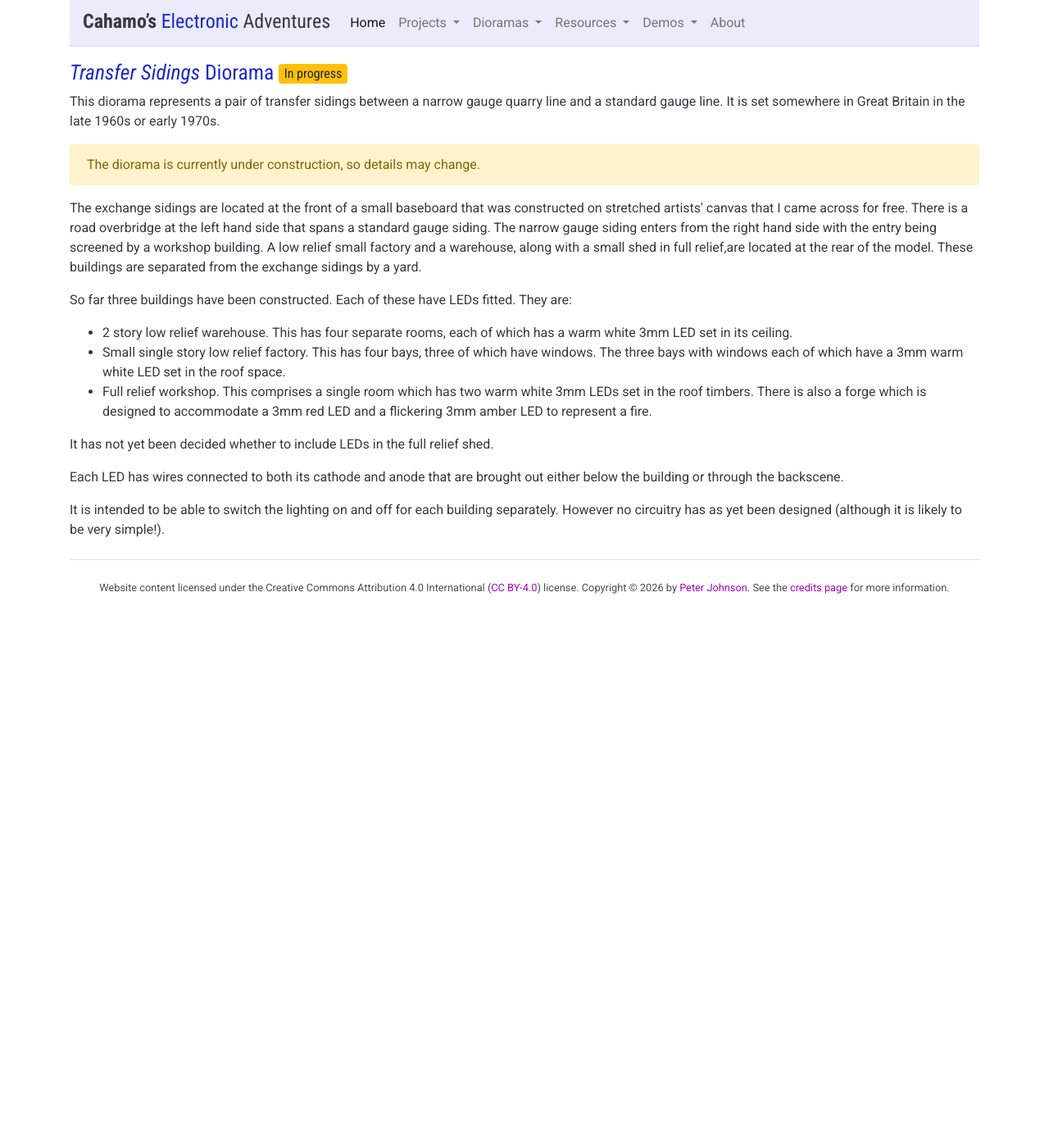
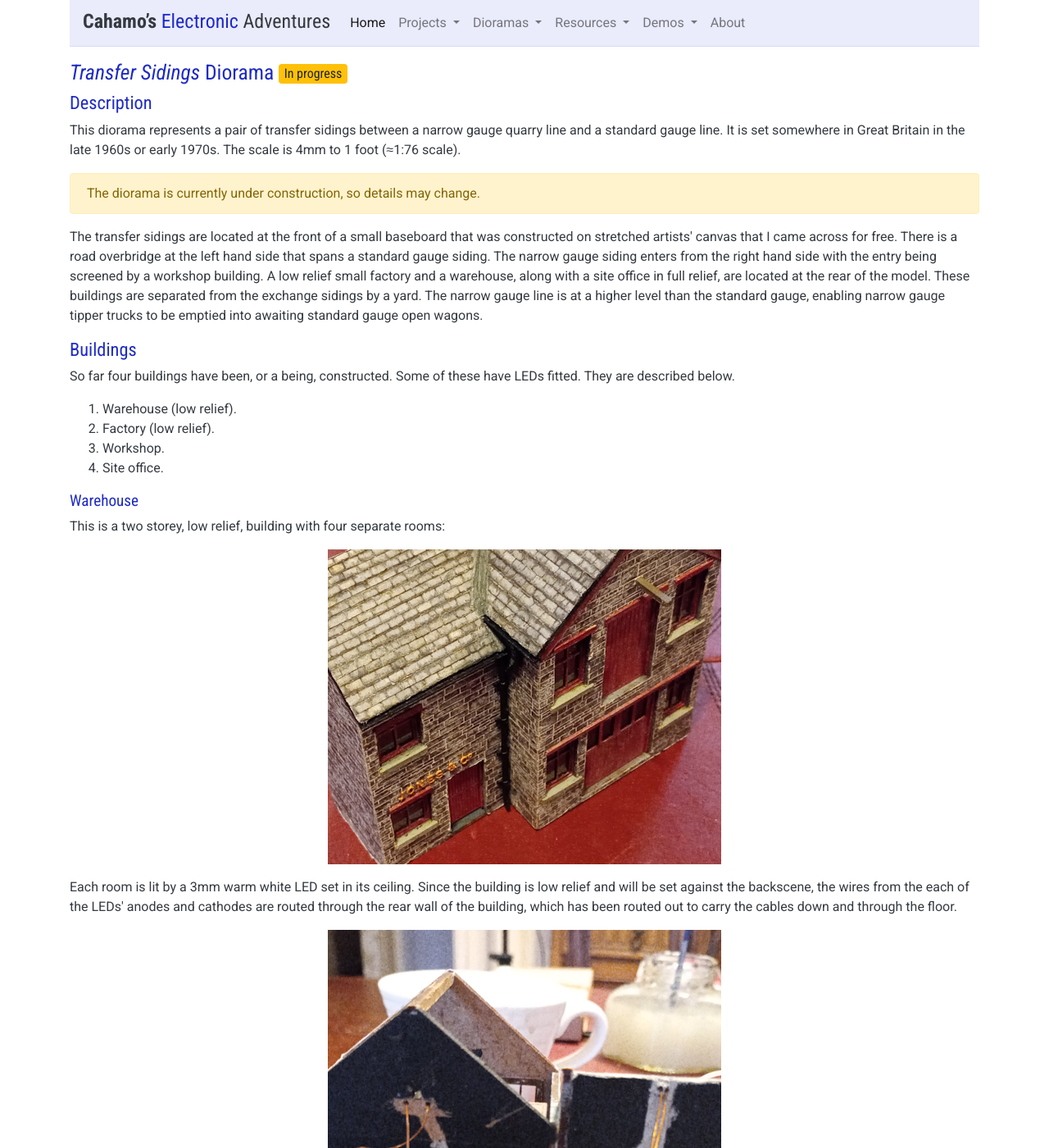
Before and after one commit to cahamo/cahamo.github.io, a Jekyll site: the page built from dioramas/2/index.html, in a window 1280 px wide and 1400 px high. Shown: the whole window at 82% size. Built offline with Jekyll 4.4.1, drawn with Linux system fonts in a browser that asks for light colours; comment, search, counter and statistics services are not loaded; some of the changed text lies outside the part shown.

Commit message:
Rewrite Transfer Sidings diorama page.
Expanded and reorganised the page content.

Also added numerous images that are displayed on the page.

```diff
--- a/dioramas/2/index.html
+++ b/dioramas/2/index.html
@@ -4,24 +4,89 @@
 ---
 <h1><em>Transfer Sidings</em> Diorama <span class="badge badge-warning">In progress</span></h1>
 
-<p>This diorama represents a pair of transfer sidings between a narrow gauge quarry line and a standard gauge line. It is set somewhere in Great Britain in the late 1960s or early 1970s.</p>
+<h2>Description</h2>
+
+<p>This diorama represents a pair of transfer sidings between a narrow gauge quarry line and a standard gauge line. It is set somewhere in Great Britain in the late 1960s or early 1970s. The scale is 4mm to 1 foot (&approx;1:76 scale).</p>
 
 <aside>
     <p class="alert alert-warning">The diorama is currently under construction, so details may change.</p>
 </aside>
 
-<p>The exchange sidings are located at the front of a small baseboard that was constructed on stretched artists' canvas that I came across for free. There is a road overbridge at the left hand side that spans a standard gauge siding. The narrow gauge siding enters from the right hand side with the entry being screened by a workshop building. A low relief small factory and a warehouse, along with a small shed in full relief,are located at the rear of the model. These buildings are separated from the exchange sidings by a yard.</p>
+<p>The transfer sidings are located at the front of a small baseboard that was constructed on stretched artists' canvas that I came across for free. There is a road overbridge at the left hand side that spans a standard gauge siding. The narrow gauge siding enters from the right hand side with the entry being screened by a workshop building. A low relief small factory and a warehouse, along with a site office in full relief, are located at the rear of the model. These buildings are separated from the exchange sidings by a yard. The narrow gauge line is at a higher level than the standard gauge, enabling narrow gauge tipper trucks to be emptied into awaiting standard gauge open wagons.</p>
 
-<p>So far three buildings have been constructed. Each of these have LEDs fitted. They are:</p>
+<h2>Buildings</h2>
 
-<ul>
-    <li>2 story low relief warehouse. This has four separate rooms, each of which has a warm white 3mm LED set in its ceiling.</li>
-    <li>Small single story low relief factory. This has four bays, three of which have windows. The three bays with windows each of which have a 3mm warm white LED set in the roof space.</li>
-    <li>Full relief workshop. This comprises a single room which has two warm white 3mm LEDs set in the roof timbers. There is also a forge which is designed to accommodate a 3mm red LED and a flickering 3mm amber LED to represent a fire.</li>
-</ul>
+<p>So far four buildings have been, or a being, constructed. Some of these have LEDs fitted. They are described below.</p>
 
-<p>It has not yet been decided whether to include LEDs in the full relief shed.</p>
+<ol>
+    <li>Warehouse (low relief).</li>
+    <li>Factory (low relief).</li>
+    <li>Workshop.</li>
+    <li>Site office.</li>
+</ol>
 
-<p>Each LED has wires connected to both its cathode and anode that are brought out either below the building or through the backscene.</p>
+<h3>Warehouse</h3>
 
-<p>It is intended to be able to switch the lighting on and off for each building separately. However no circuitry has as yet been designed (although it is likely to be very simple!).</p>
+<p>This is a two storey, low relief, building with four separate rooms:</p>
+
+<p><img class="img-fluid mx-auto d-block" src="/assets/img/dioramas/2/warehouse-front-partial-view_480x384.jpg" width="480" height="384" alt="Low relief warehouse model"></p>
+
+<p>Each room is lit by a 3mm warm white LED set in its ceiling. Since the building is low relief and will be set against the backscene, the wires from the each of the LEDs' anodes and cathodes are routed through the rear wall of the building, which has been routed out to carry the cables down and through the floor.</p>
+
+<p><img class="img-fluid mx-auto d-block" src="/assets/img/dioramas/2/warehouse-back-wall-wiring_480x600.png" width="480" height="600" alt="Low relief warehouse wiring through back wall"></p>
+
+<h3>Factory</h3>
+
+<p>This is a low relief building representing a long, single storey factory:</p>
+
+<p><img class="img-fluid mx-auto d-block" src="/assets/img/dioramas/2/factory-front-view_600x338.png" width="600" height="338" alt="Low relief factory model"></p>
+
+<p>The building has four bays. The left hand bay, behind the door is fully enclosed. The remaining three bays have windows. Each of these bays has a 3mm warm white LED mounted in the roof. Once again the building is to be set up against the backscene so the wires exit through the rear walls and a groove is provided to carry the wires down to, and through the floor immediately in front of the backscene. There are six wires, one from each anode and cathode of the three LEDs.</p>
+
+<p><img class="img-fluid mx-auto d-block" src="/assets/img/dioramas/2/factory-back-wall-wiring_600x338.png" width="600" height="338" alt="Low relief factory wiring through back wall"></p>
+
+<h3>Workshop</h3>
+
+<p>This is a complete, single story, building that is to be located towards the right hand side of the diorama in front of the narrow gauge railway line. It is to act as a scenic block to hide to point where the narrow gauge railway exits the diorama.</p>
+
+<p><img class="img-fluid mx-auto d-block" src="/assets/img/dioramas/2/workshop-three-quarter-view_480x360.png" width="480" height="360" alt="Workshop model"></p>
+
+<p>The workshop has two 3mm warm white LEDs mounted on roof rafters. Leads from the anodes and cathodes of each LED are wrapped together in black painted paper and are routed down inside front wall of the building and then through the building floor. There is also a forge in the workshop with a fire emulated by LEDs. The following images shows the LEDs in the rafters (outlined by yellow stars), the &quot;trunking&quot; containing the LED wires (pointed to by arrows) and the forge (pointed to by the lightening flash):</p>
+
+<p><img class="img-fluid mx-auto d-block" src="/assets/img/dioramas/2/workshop-top_600x476.png" width="600" height="476" alt="Top view of workshop without roof showing LEDs, trunking and forge"></p>
+
+<p>The forge was constructed from two 3D printed components: a hearth printed in grey PLA and a bed for the fire printed in colourless PLA. The hearth has a gap in its base for a 3mm red LED and the fire bed has a corresponding indent. The fire bed fits over the red LED in the hearth and extends into the chimney breast where it covers a 3mm amber flicker LED. The following photo montage shows the two components with their cut outs for the red LED:</p>
+
+<p><img class="img-fluid mx-auto d-block" src="/assets/img/dioramas/2/workshop-forge-pieces_480x357.png" width="480" height="357" alt="3D printed component parts of the workshop forge"></p>
+
+<p>Coal was glued to the fire bed component and the forge was then assembled and installed in the workshop. The LEDs were attached below for testing. The effect can be seen in the following video:</p>
+
+<p class="text-center">
+    <iframe width="391" height="695" src="https://www.youtube.com/embed/orBXP-G3SXc" title="Transfer Sidings diorama - illumated workshop forge" frameborder="0" allow="accelerometer; autoplay; clipboard-write; encrypted-media; gyroscope; picture-in-picture; web-share" referrerpolicy="strict-origin-when-cross-origin" allowfullscreen></iframe>
+</p>
+
+<p>The wires from the lighting LEDs emerge from the floor as indicated by the yellow ellipse in the following photo. In the same photo the yellow rectangle encloses the legs of the red LED that is glued in place in the bottom of the forge and the yellow diamond highlights the hole where the amber flicker LED is yet to be located.</p>
+
+<p><img class="img-fluid mx-auto d-block" src="/assets/img/dioramas/2/workshop-underside_600x368.png" width="600" height="368" alt="Underside of the workshop showing the wires from lighting LEDs and the location of the forge fire LEDs"></p>
+
+<h3>Site office</h3>
+
+<p>At the time of writing the site office has yet to be completed. The current state of the building can be seen in the following photo:</p>
+
+<p><img class="img-fluid mx-auto d-block" src="/assets/img/dioramas/2/site-office-view_480x372.png" width="480" height="372" alt="View of the site office in part completed state with sheets of corrugated iron wrap paper"></p>
+
+<p>It has not yet been decided whether to light this structure.</p>
+
+<h2>Circuit design</h2>
+
+<div class="alert alert-warning">
+
+    <p>Circuitry has not yet been designed. Decisions yet to be made include:</p>
+
+    <ul>
+        <li>Whether to switch LEDs using mechanical on/off switches, push to make switches attached to latching circuits or latching touch switches.</li>
+        <li>What power source will be used.</li>
+        <li>What voltage will be used.</li>
+    </ul>
+
+</div>
```
Also changed, not shown: assets/img/dioramas/2/factory-back-wall-wiring_600x338.png (added), assets/img/dioramas/2/factory-front-view_600x338.png (added), assets/img/dioramas/2/site-office-view_480x372.png (added), assets/img/dioramas/2/warehouse-back-wall-wiring_480x600.png (added), assets/img/dioramas/2/warehouse-front-partial-view_480x384.jpg (added), assets/img/dioramas/2/workshop-forge-pieces_480x357.png (added), assets/img/dioramas/2/workshop-three-quarter-view_480x360.png (added), assets/img/dioramas/2/workshop-top_600x476.png (added), assets/img/dioramas/2/workshop-underside_600x368.png (added).
